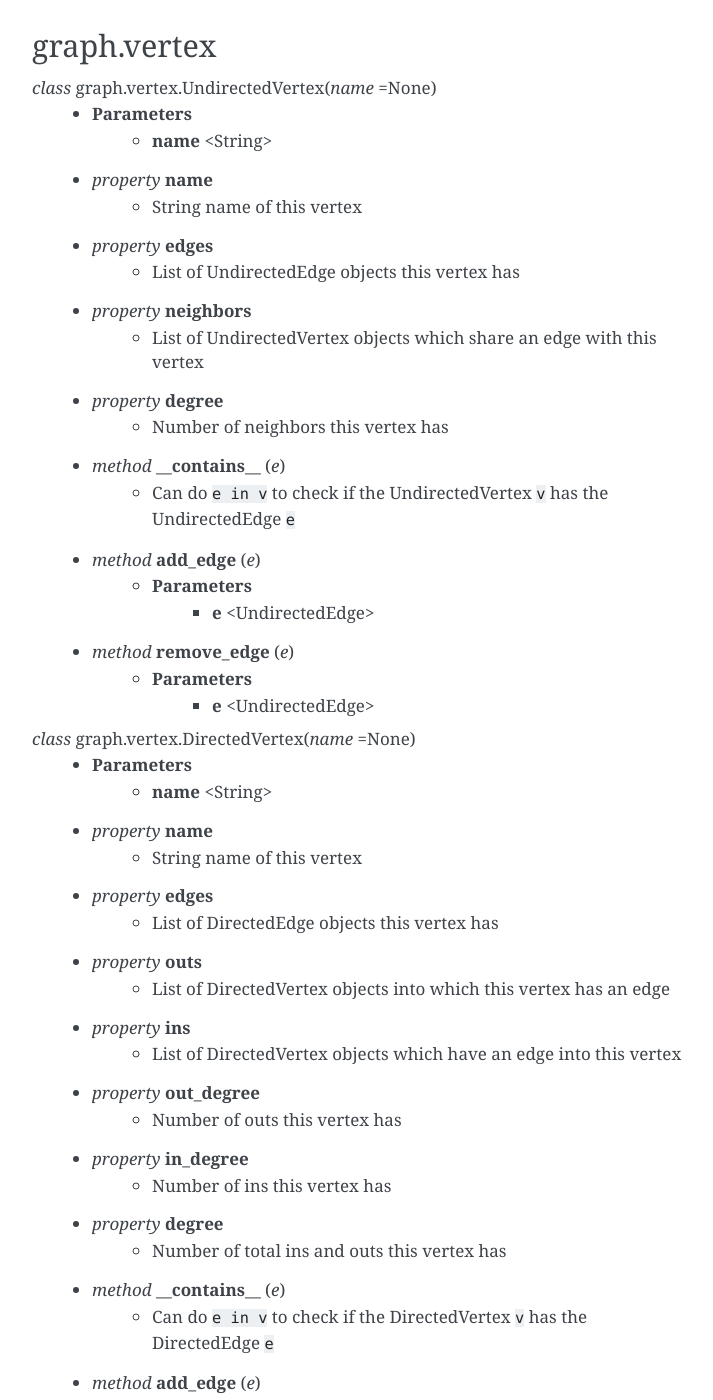
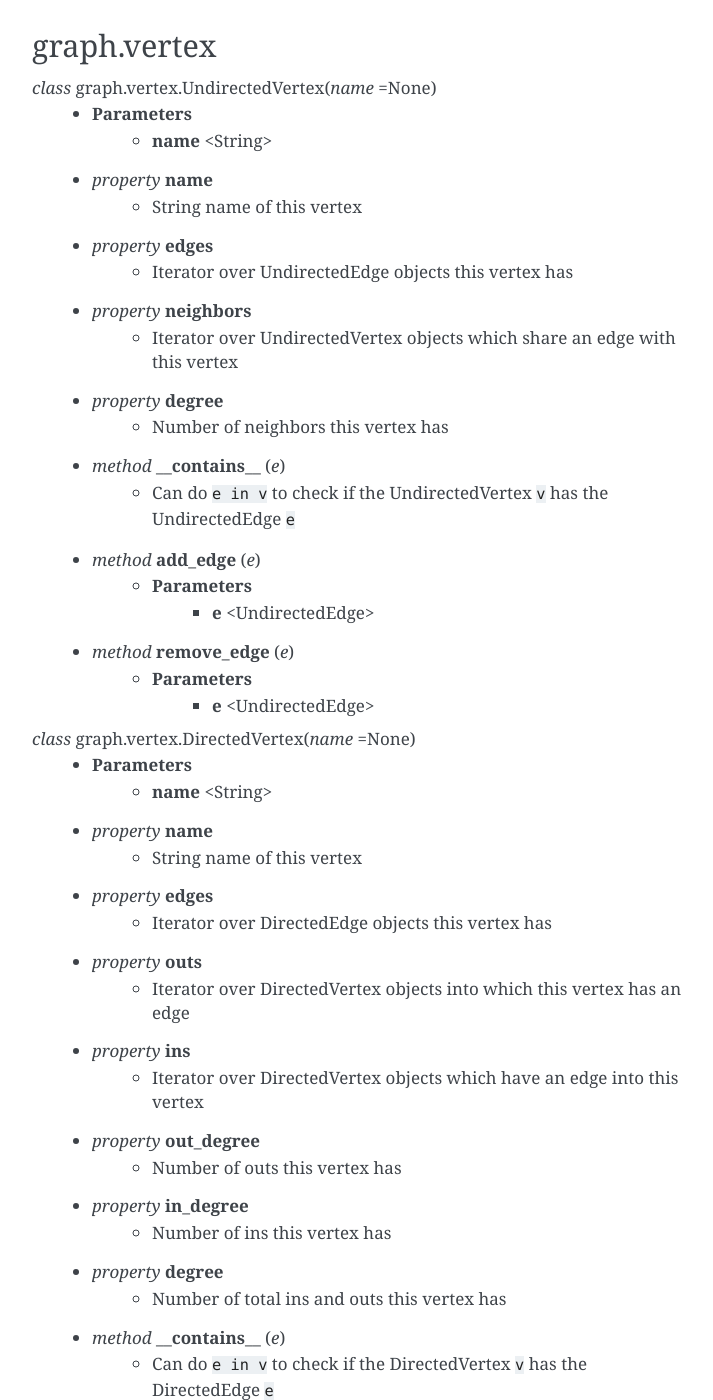
Before and after one commit to tscizzle/graphpy, a Sphinx documentation site: the page built from docs/library.rst, in a window 1280 px wide and 1400 px high, scrolled down 641 px. Shown: the whole window, without its empty margins (388-1101 px from the left). Built offline with Sphinx 7.4.7, drawn with Linux system fonts in a browser that asks for light colours.

Commit message:
made edges methods return iterators instead of collections

```diff
--- a/docs/library.rst
+++ b/docs/library.rst
@@ -32,9 +32,9 @@ graph.vertex
     - *property* **name**
         - String name of this vertex
     - *property* **edges**
-        - List of UndirectedEdge objects this vertex has
+        - Iterator over UndirectedEdge objects this vertex has
     - *property* **neighbors**
-        - List of UndirectedVertex objects which share an edge with this vertex
+        - Iterator over UndirectedVertex objects which share an edge with this vertex
     - *property* **degree**
         - Number of neighbors this vertex has
     - *method* **__contains__** (*e*)
@@ -52,11 +52,11 @@ graph.vertex
     - *property* **name**
         - String name of this vertex
     - *property* **edges**
-        - List of DirectedEdge objects this vertex has
+        - Iterator over DirectedEdge objects this vertex has
     - *property* **outs**
-        - List of DirectedVertex objects into which this vertex has an edge
+        - Iterator over DirectedVertex objects into which this vertex has an edge
     - *property* **ins**
-        - List of DirectedVertex objects which have an edge into this vertex
+        - Iterator over DirectedVertex objects which have an edge into this vertex
     - *property* **out_degree**
         - Number of outs this vertex has
     - *property* **in_degree**
```
Also changed, not shown: 3 other files.
